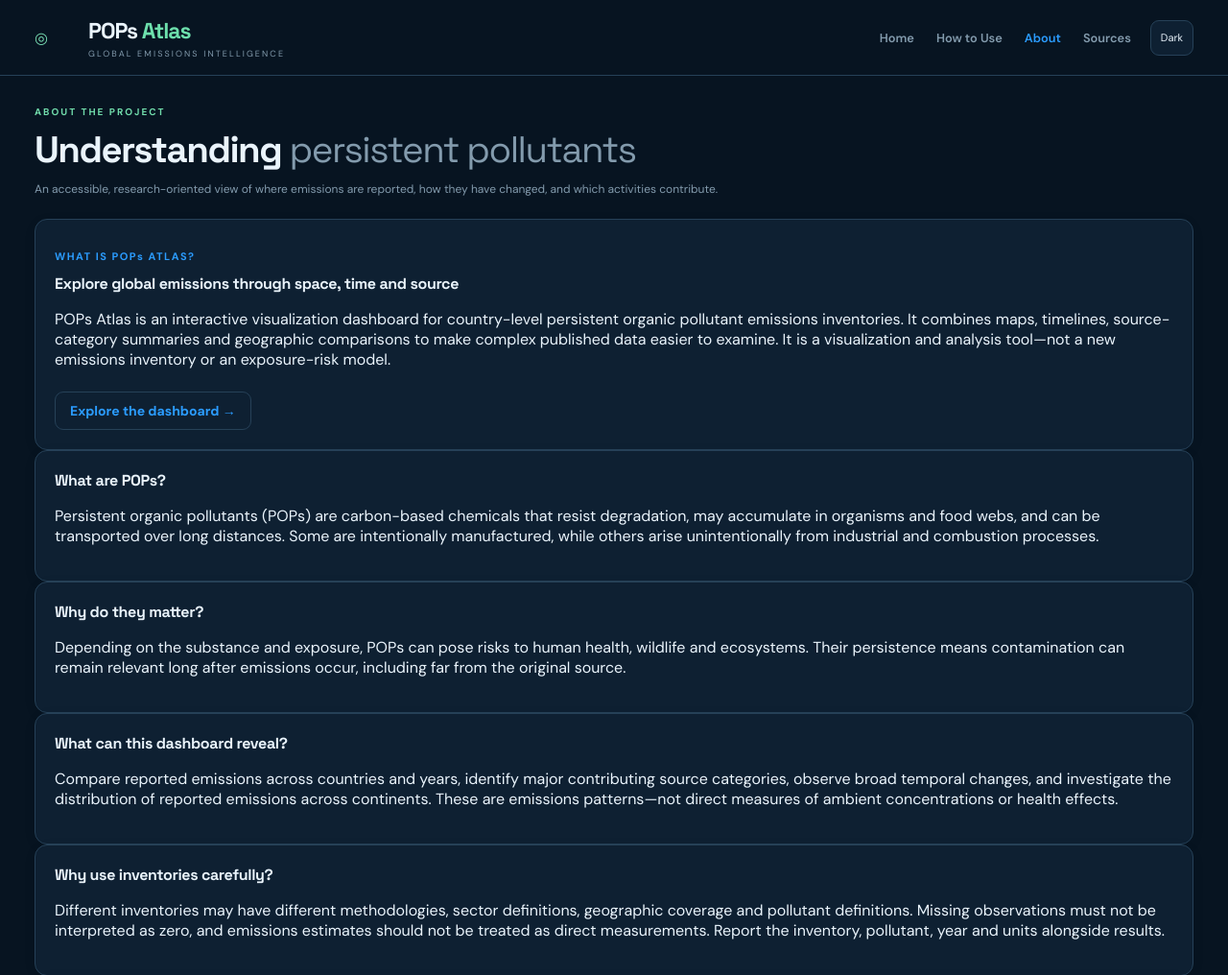
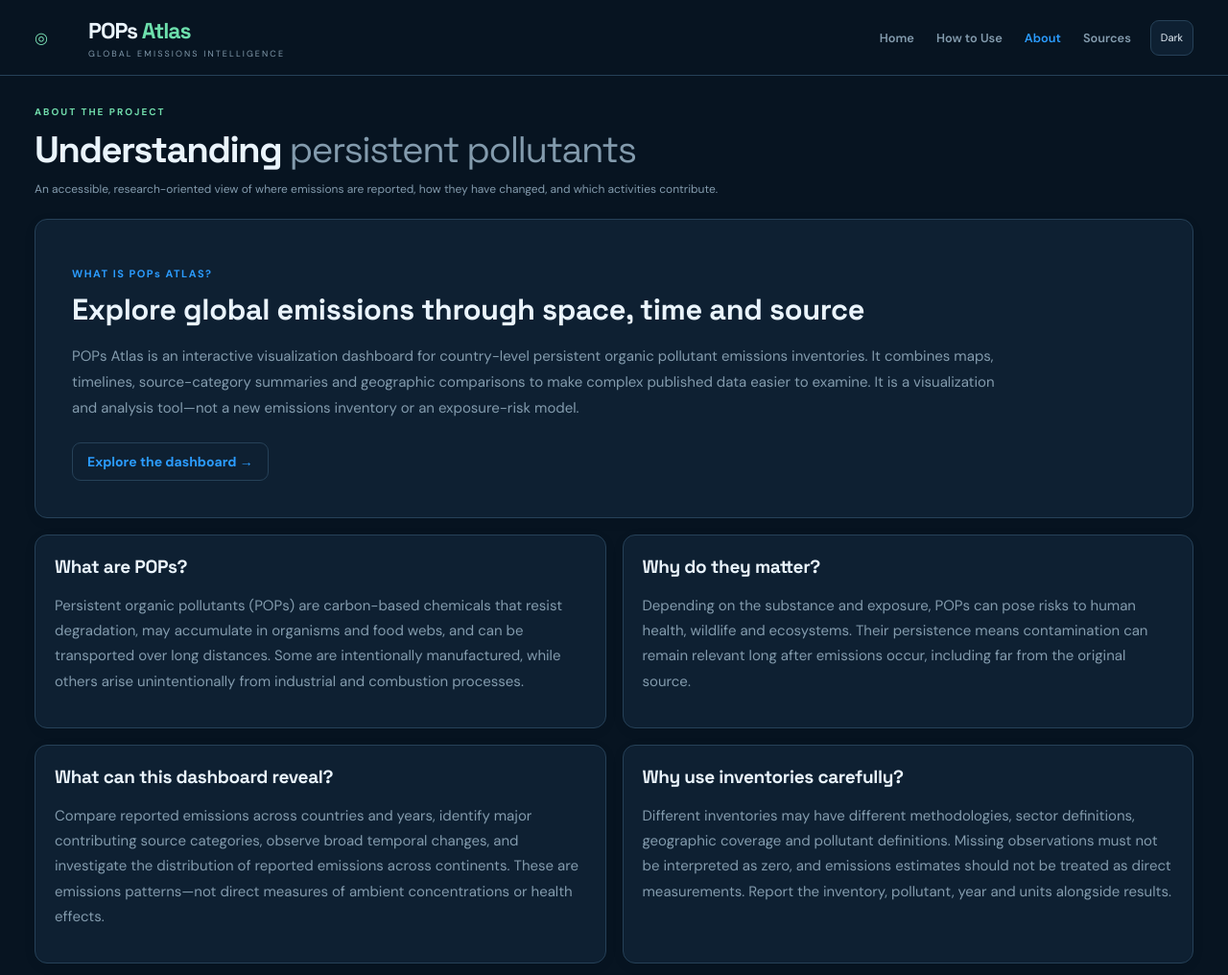
Before and after one commit to vikasm25/POPs-Inventory-Dashboard-, a website: page about.html in a window 1280 px wide. Shown: the top 1016 px of the page at 96% size. Drawn offline with Linux system fonts and the light colour scheme.

Commit message:
Style About page and fit four navigation links on smaller screens

```diff
--- a/styles.css
+++ b/styles.css
@@ -414,3 +414,13 @@ html[data-theme="light"]{--ocean-fill:#dcecf5;--ocean-label:#587b92}
  .chart-axis text{font-size:12px!important}
 }
 @media(max-width:380px){.map-frame{grid-template-columns:77px minmax(0,1fr)!important}.map-legend .legend-number{font-size:9px!important}}
+
+
+.about-hero{padding:clamp(22px,3vw,38px);margin-bottom:17px}
+.about-hero h2{font-size:clamp(22px,2.4vw,32px);line-height:1.3;margin:9px 0 15px;max-width:900px}
+.about-hero p:not(.reference-kicker){font-size:15px;line-height:1.8;color:var(--muted);max-width:94ch}
+.about-grid{display:grid;grid-template-columns:repeat(2,minmax(0,1fr));gap:17px;margin-bottom:17px}
+.about-grid h2{font-size:19px;margin-bottom:12px}
+.about-grid p{font-size:15px;line-height:1.75;color:var(--muted)}
+@media(max-width:720px){.about-grid{grid-template-columns:minmax(0,1fr)}.about-hero{padding:20px}.about-hero p:not(.reference-kicker){font-size:14px}.site-nav{gap:8px}}
+@media(max-width:700px){.site-nav{display:flex!important;flex-wrap:wrap!important;grid-template-columns:none!important;justify-content:center}.site-nav a{font-size:12px!important;min-width:0}}
```
